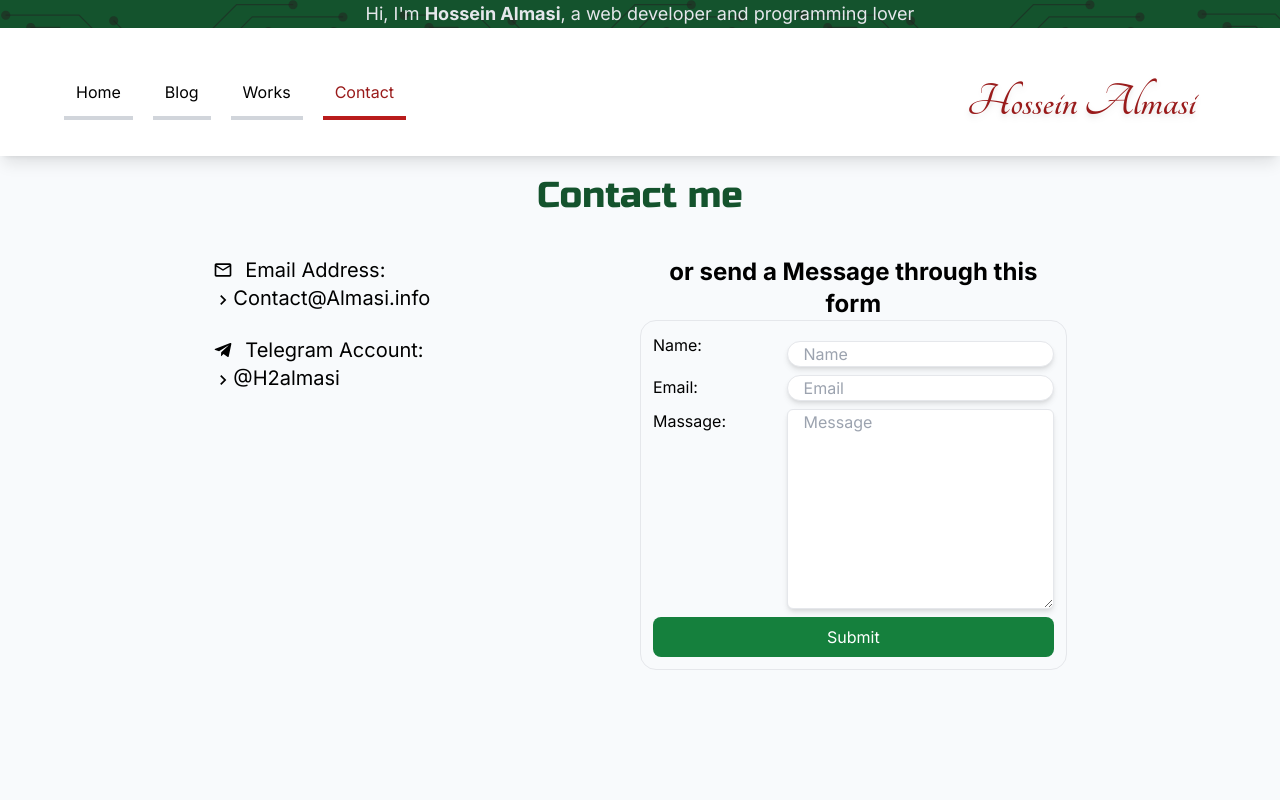
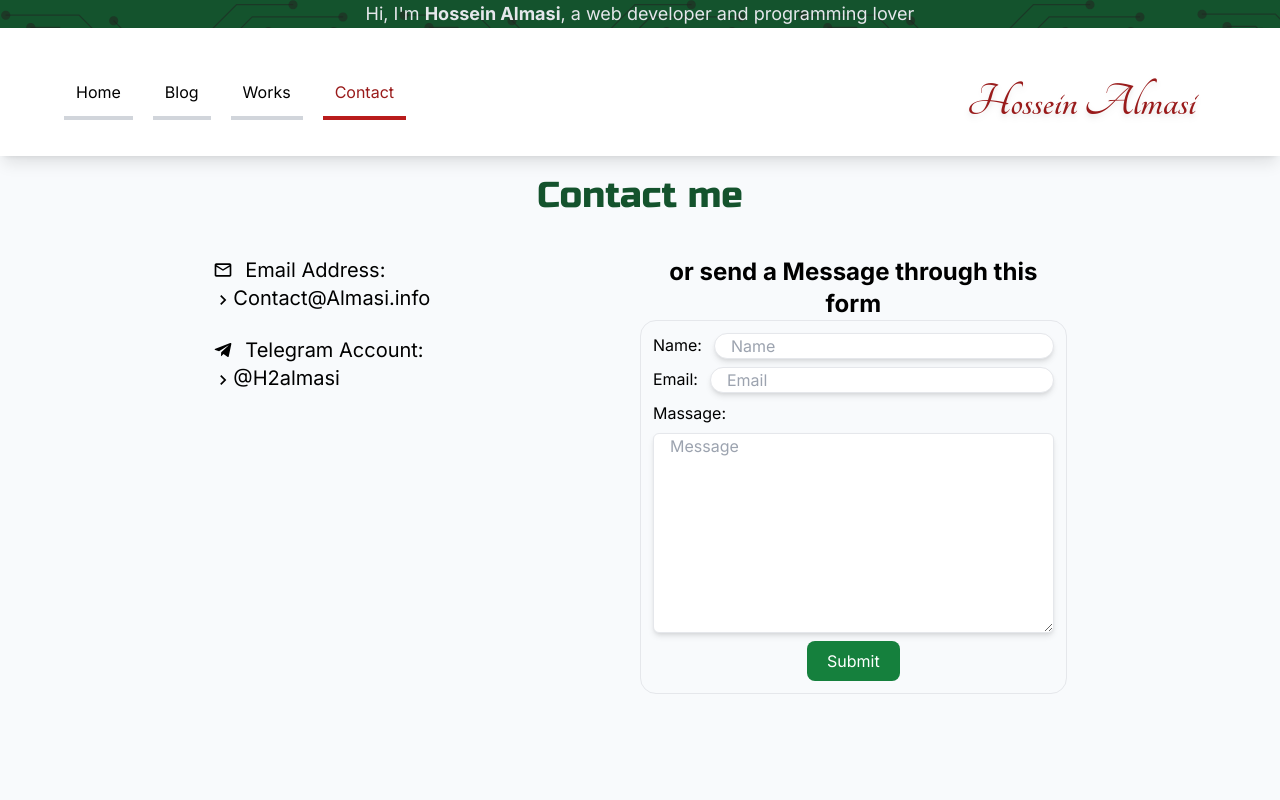
Before and after one commit to halmasi/almasi, a Next.js app: page /contact in a window 1280 px wide. Shown: the top 800 px of the page. Built offline with nearby package versions, Linux system fonts and the light colour scheme.

Commit message:
fix contact form semantics and add labels for each input

```diff
--- a/components/ContactForm.tsx
+++ b/components/ContactForm.tsx
@@ -16,36 +16,49 @@ export default function ContactForm() {
 
   return (
     <form
-      className="flex flex-col space-y-2 w-full  md:grid md:grid-cols-3 md:grid-flow-row items-start border p-3 rounded-2xl"
+      className="flex flex-col space-y-2 w-full items-start border p-3 rounded-2xl"
       onSubmit={handleSubmit(onSubmit)}
     >
-      <p className="w-fit pr-3">Name:</p>
+      <p className="flex flex-col md:flex-row w-full">
+        <label htmlFor="name" className="w-fit pr-3">
+          Name:
+        </label>
         <input
-        className="px-4 h-auto w-full md:col-span-2 bg-white rounded-full border transition-all duration-200 hover:border-red-700 shadow-md focus:shadow-lg focus:outline-none focus:ring-2 ring-red-900"
+          className="px-4 h-auto w-full bg-white rounded-full border transition-all duration-200 hover:border-red-700 shadow-md focus:shadow-lg focus:outline-none focus:ring-2 ring-red-900"
           type="text"
+          id="name"
           {...register("name")}
           required
           placeholder="Name"
         />
-      <p className="w-fit pr-3">Email:</p>
+      </p>
+      <p className="flex flex-col md:flex-row w-full">
+        <label htmlFor="email" className="w-full  md:w-fit pr-3">
+          Email:
+        </label>
         <input
-        className="px-4 h-auto w-full md:col-span-2 bg-white rounded-full border transition-all duration-200 hover:border-red-700 shadow-md focus:shadow-lg focus:outline-none focus:ring-2 ring-red-900"
+          className="px-4 h-auto w-full bg-white rounded-full border transition-all duration-200 hover:border-red-700 shadow-md focus:shadow-lg focus:outline-none focus:ring-2 ring-red-900"
           type="email"
+          id="email"
           {...register("email")}
           required
           placeholder="Email"
         />
-      <p className="w-fit pr-4">Massage:</p>
+      </p>
+      <label htmlFor="message" className="w-full pr-3">
+        Massage:
+      </label>
       <textarea
-        className="px-4 h-[25svh] w-full md:col-span-2 bg-white rounded-md border transition-all duration-200 hover:border-red-700 shadow-md focus:shadow-lg focus:outline-none focus:ring-2 ring-red-900"
+        className="px-4 h-[25svh] w-full bg-white rounded-md border transition-all duration-200 hover:border-red-700 shadow-md focus:shadow-lg focus:outline-none focus:ring-2 ring-red-900"
         {...register("message")}
+        id="message"
         required
         placeholder="Message"
       />
       <button
         type="submit"
         name="submit"
-        className="bg-green-700 text-white col-span-3 rounded-lg p-2 hover:bg-green-800"
+        className="bg-green-700 text-white rounded-lg py-2 px-5 hover:bg-green-800 self-center"
       >
         Submit
       </button>
```
Lines whose indentation alone changed are shown as unchanged.
